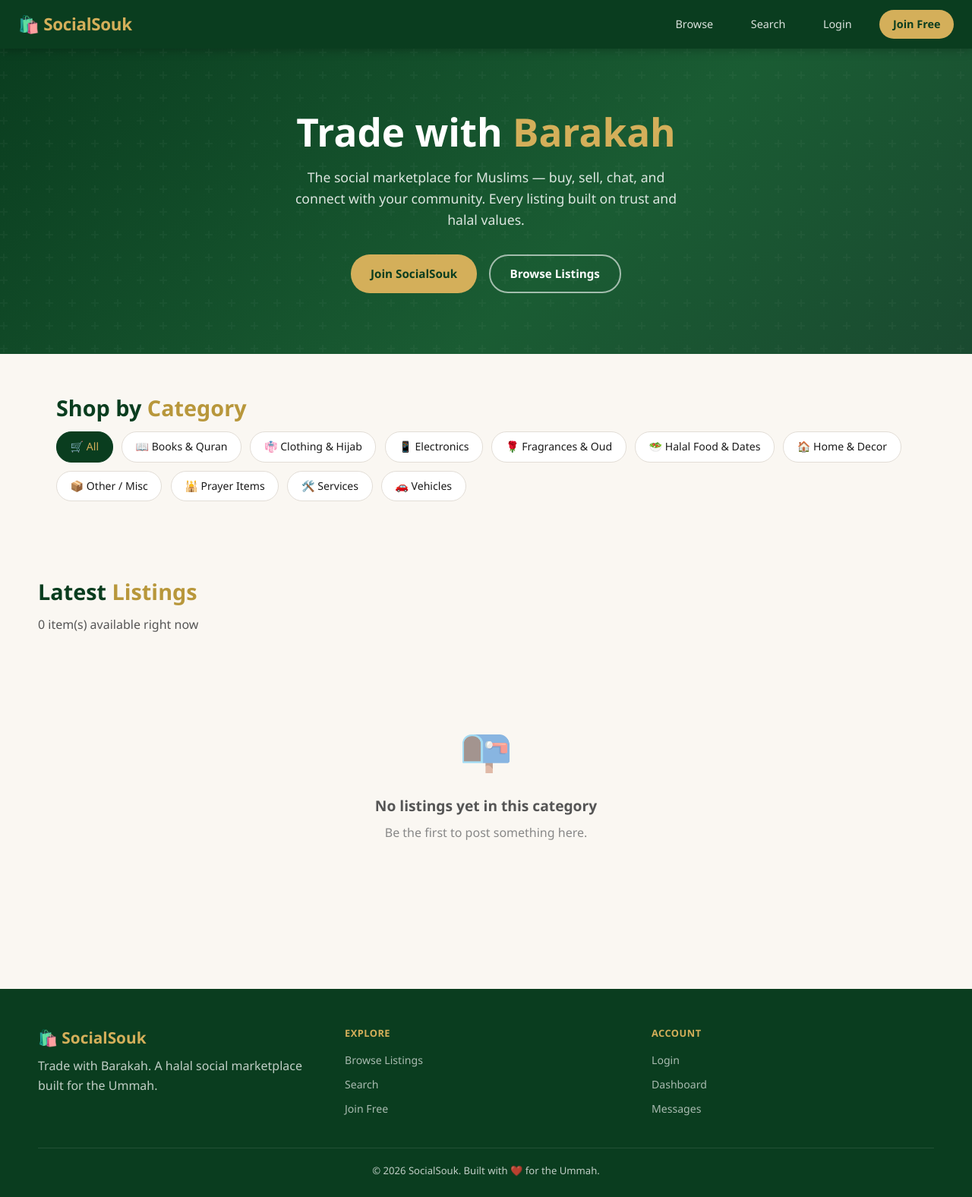
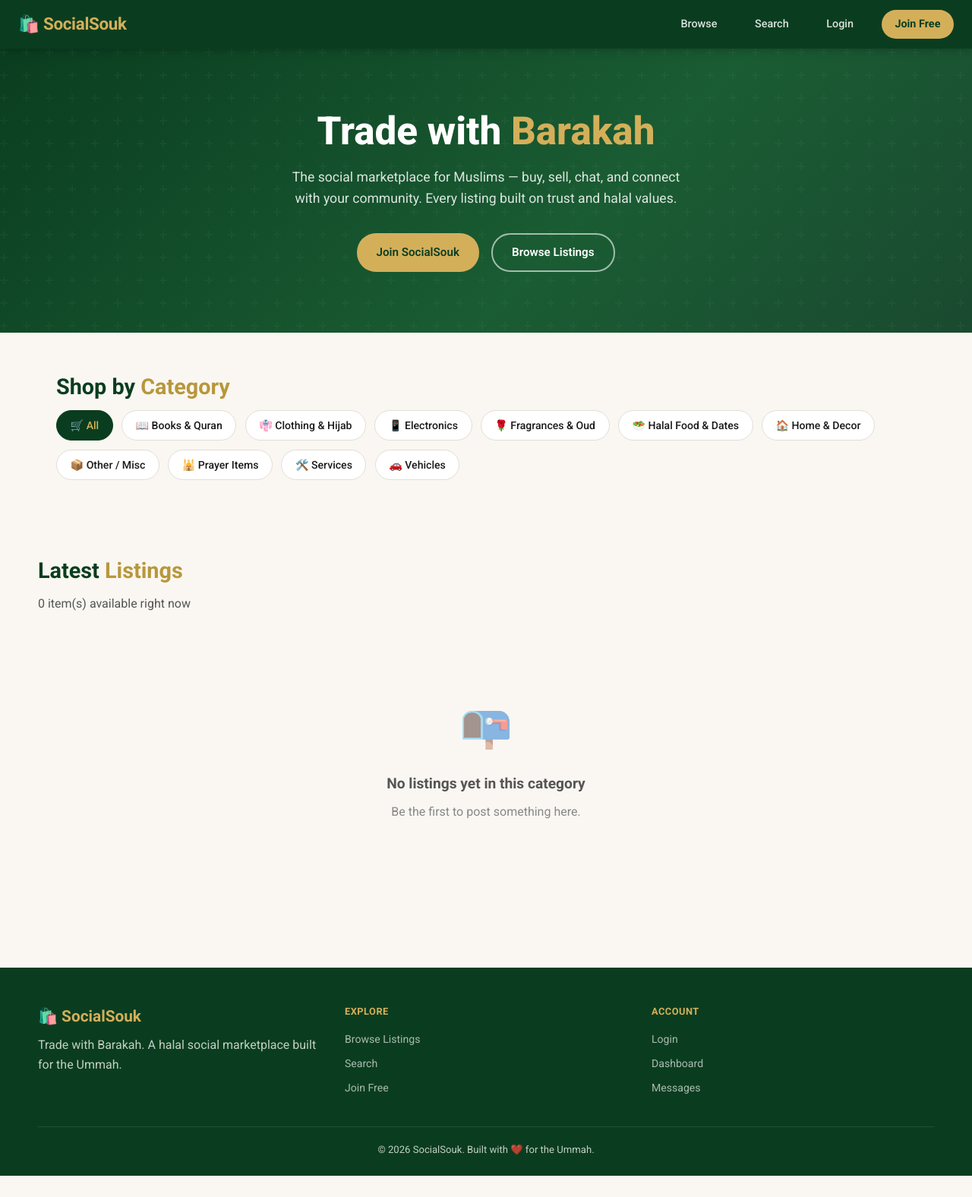
Before and after one commit to mahashemi/social-souk, a PHP site: page / in a window 1280 px wide. Shown: the whole page at 76% size. After the commit the page ends 1548 px from the top, so only its background shows below. Run offline with PHP 8.4, Linux system fonts and the light colour scheme; data comes from the database, SQL or seed files in the repository; data that the repository does not hold is empty.

Commit message:
Adopt Material Design 3 structure: typography, elevation, shape scale
- Switch body font to Roboto (M3's default typeface), falling back to Segoe UI/system fonts
- Replace ad-hoc shadows with true M3 elevation tiers (level 1 resting, level 3 hover/dialog)
- Formalize the shape scale (8/12-14/16/full corner radii) and add --radius-lg/--radius-full tokens for future use
- Chip-style badges now use the M3 small shape radius instead of an arbitrary 4px
- Brand colors (green/gold Islamic theme) are unchanged — this adopts M3's structural conventions, not Google's default palette

```diff
--- a/style.css
+++ b/style.css
@@ -1,4 +1,5 @@
-/* SocialSouk — Islamic Social Commerce Design System */
+/* SocialSouk — Islamic Social Commerce Design System (Material Design 3 structure) */
+@import url('https://fonts.googleapis.com/css2?family=Roboto:wght@400;500;600;700;800&display=swap');
 :root {
     --green-deep:   #0a3d1f;
     --green-mid:    #1a5c33;
@@ -12,17 +13,21 @@
     --text-mid:     #555;
     --text-light:   #888;
     --border:       #e2ddd6;
-    --shadow:       0 2px 16px rgba(0,0,0,.10);
-    --shadow-lg:    0 8px 32px rgba(0,0,0,.15);
+    /* M3 elevation scale: level 1 (resting cards) and level 3 (hover/dialogs) */
+    --shadow:       0 1px 2px rgba(0,0,0,.30), 0 1px 3px 1px rgba(0,0,0,.15);
+    --shadow-lg:    0 1px 3px rgba(0,0,0,.30), 0 4px 8px 3px rgba(0,0,0,.15);
+    /* M3 shape scale */
+    --radius-sm:    8px;
     --radius:       12px;
-    --radius-sm:    8px;
-    --transition:   .2s ease;
+    --radius-lg:    16px;
+    --radius-full:  999px;
+    --transition:   .2s cubic-bezier(.4,0,.2,1);
 }
 
 *, *::before, *::after { box-sizing: border-box; margin: 0; padding: 0; }
 
 body {
-    font-family: 'Segoe UI', system-ui, -apple-system, sans-serif;
+    font-family: 'Roboto', 'Segoe UI', system-ui, -apple-system, sans-serif;
     background: var(--cream);
     color: var(--text);
     line-height: 1.6;
@@ -197,7 +202,7 @@
     display: inline-flex; align-items: center; gap: .2rem;
     background: #e8f5e9; color: #2e7d32;
     font-size: .72rem; font-weight: 700; padding: .2rem .5rem;
-    border-radius: 4px; border: 1px solid #a5d6a7;
+    border-radius: var(--radius-sm); border: 1px solid #a5d6a7;
     text-transform: uppercase; letter-spacing: .3px;
 }
 
```
